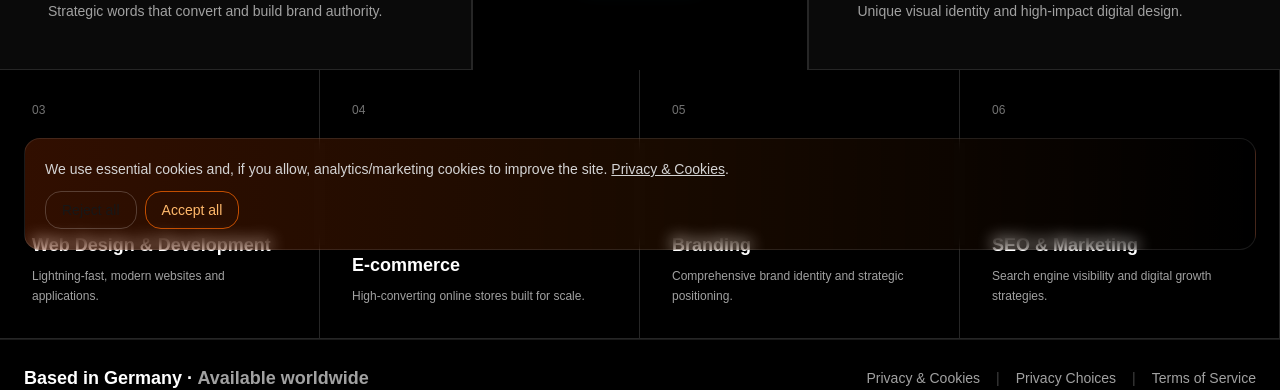
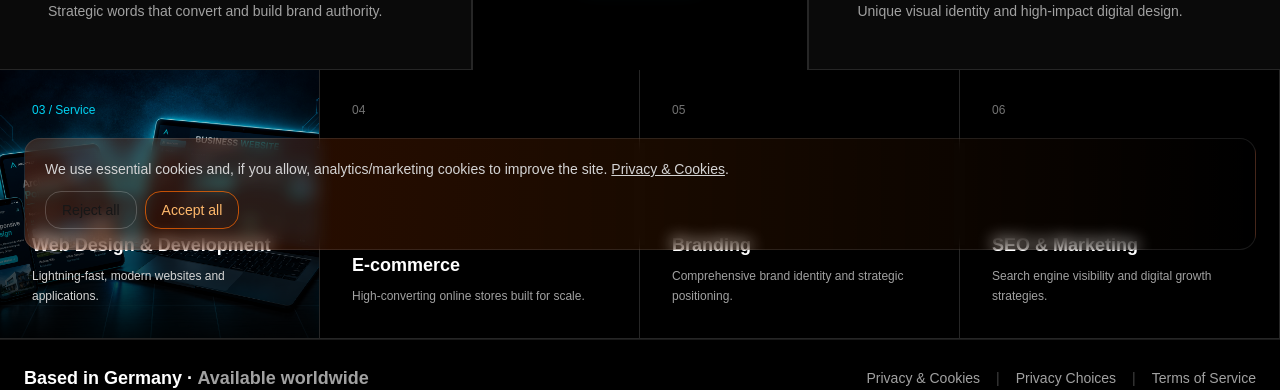
Before and after one commit to Smakosz1985/redhoodnova, a Next.js app: page / in a window 1280 px wide. Shown: the part 534-924 px from the top of the page. Built offline with nearby package versions, Linux system fonts and the light colour scheme; no server answers.

Commit message:
Aktualizuj nazwe na Web Design & Development oraz przygotuj kafel 3 pod nowa grafike 1

```diff
--- a/app/page.tsx
+++ b/app/page.tsx
@@ -22,7 +22,7 @@ export default function Home() {
             <p className="text-sm text-neutral-400 mt-2">Strategic words that convert and build brand authority.</p>
           </Link>
 
-          {/* CENTER (CTA) — Czyste tło, zero ramek, wielkie logo */}
+          {/* CENTER (CTA) */}
           <div className="relative w-full aspect-[16/9] md:aspect-auto md:h-full bg-black flex flex-col items-center justify-center p-6 order-1 md:order-2 border-y md:border-y-0 md:border-x border-neutral-800">
             <div className="flex items-center justify-center mb-6">
               <Image
@@ -58,8 +58,35 @@ export default function Home() {
 
         {/* RZĄD 2: 4 kafle usługowe */}
         <div className="grid grid-cols-1 md:grid-cols-4 gap-0 md:flex-1">
+          {/* Kafel 3: Web Design & Development ze zdjęciem sample3.png */}
+          <Link
+            href="/services/web"
+            className="group relative overflow-hidden bg-neutral-950 border-r border-b border-neutral-800 p-8 flex flex-col justify-between transition-all hover:border-cyan-500/50 min-h-[220px] md:min-h-0"
+          >
+            <div className="absolute inset-0 z-0">
+              <Image
+                src="/sample3.png"
+                alt="Web Design & Development"
+                fill
+                sizes="(min-width:1024px) 25vw, 100vw"
+                className="object-cover brightness-95 contrast-105 transition-transform duration-500 ease-out group-hover:scale-[1.12] will-change-transform"
+              />
+              <div className="absolute inset-0 bg-gradient-to-t from-black/90 via-black/40 to-transparent group-hover:from-black/60 transition" />
+            </div>
+
+            <span className="relative z-10 text-xs text-cyan-400 font-mono font-medium">03 / Service</span>
+            <div className="relative z-10">
+              <h3 className="text-lg font-semibold text-white group-hover:text-cyan-200 transition mb-2">
+                Web Design & Development
+              </h3>
+              <p className="text-xs text-neutral-300 leading-relaxed">
+                Lightning-fast, modern websites and applications.
+              </p>
+            </div>
+          </Link>
+
+          {/* Pozostałe 3 kafle */}
           {[
-            { title: "Web Design & Development", desc: "Lightning-fast, modern websites and applications.", href: "/services/web" },
             { title: "E-commerce", desc: "High-converting online stores built for scale.", href: "/services/ecommerce" },
             { title: "Branding", desc: "Comprehensive brand identity and strategic positioning.", href: "/services/branding" },
             { title: "SEO & Marketing", desc: "Search engine visibility and digital growth strategies.", href: "/services/seo" },
@@ -69,7 +96,7 @@ export default function Home() {
               href={t.href}
               className="group relative overflow-hidden bg-black border-r border-b border-neutral-800 p-8 flex flex-col justify-between transition-all hover:bg-neutral-950 hover:border-cyan-500/50 min-h-[200px] md:min-h-0"
             >
-              <span className="text-xs text-neutral-500 font-mono">0{idx + 3}</span>
+              <span className="text-xs text-neutral-500 font-mono">0{idx + 4}</span>
               <div>
                 <h3 className="text-lg font-semibold text-white group-hover:text-cyan-200 transition mb-2">
                   {t.title}
```
